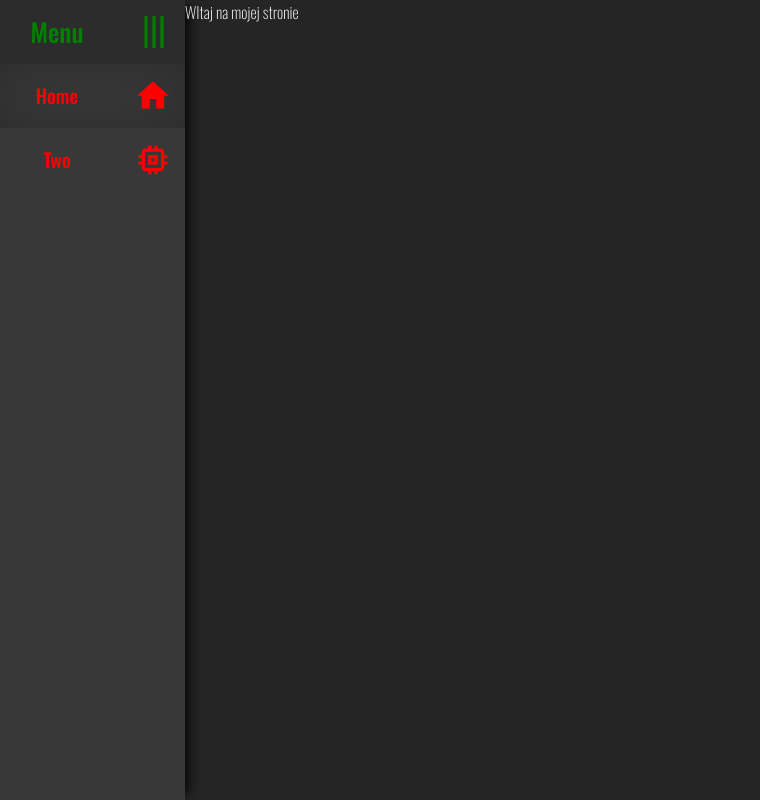
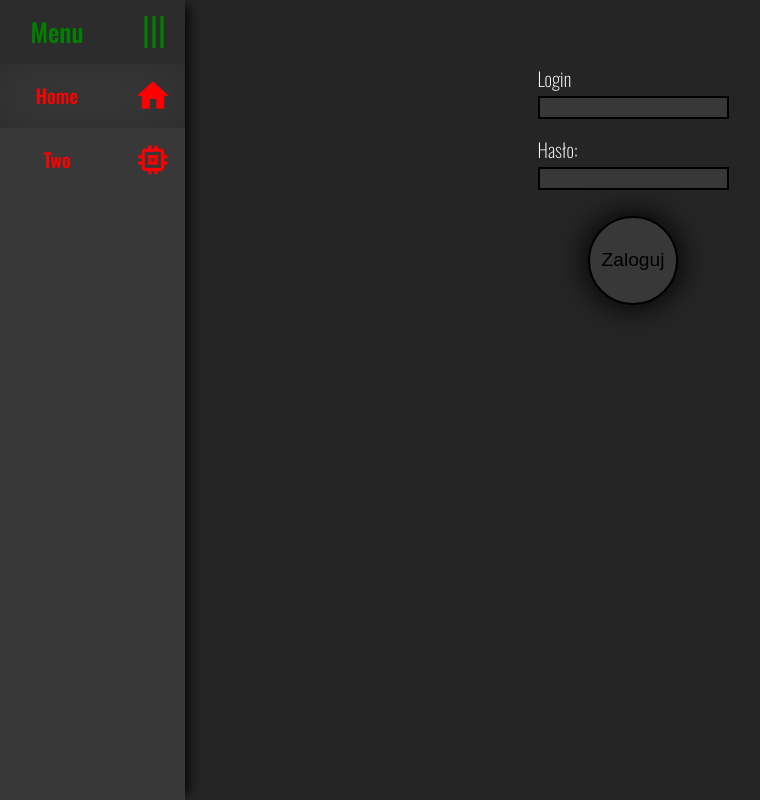
Before and after one commit to MnichMaciej/react_test, a React (Create React App) app: page / in a window 1280 px wide. Shown: the whole page, without its empty margins (7-767 px from the left). Built offline with nearby package versions, Linux system fonts and the light colour scheme.

Commit message:
Add login page

```diff
--- a/src/App.js
+++ b/src/App.js
@@ -2,14 +2,8 @@ import React from 'react';
 import {BrowserRouter, Route} from 'react-router-dom';
 import './App.scss';
 import Menu from './components/Menu/Menu';
+import LoginPage from './components/Pages/LoginPage/LoginPage'
 
-
-class PageOne extends React.Component{
-  render(){
-
-    return <div>WItaj na mojej stronie</div>
-  }
-}
 
 class PageTwo extends React.Component{
   render(){
@@ -17,17 +11,14 @@ class PageTwo extends React.Component{
   }
 }
 
-
-
 class App extends React.Component{
-
 
   render(){
     return (
       <div className="App">
         <BrowserRouter>
           <Menu />
-          <Route path="/" exact component={PageOne}  />
+          <Route path="/" exact component={LoginPage}  />
           <Route path="/two" exact component={PageTwo}  />
         </BrowserRouter>
       </div>
--- a/src/components/Menu/Label.js
+++ b/src/components/Menu/Label.js
@@ -3,11 +3,7 @@ import {NavLink } from 'react-router-dom';
 
 import './Menu.scss';
 
-
 class Label extends React.Component {
-
-
-
     render() {
         let path = this.props.path;
 
--- a/src/components/Menu/Menu.js
+++ b/src/components/Menu/Menu.js
@@ -5,15 +5,9 @@ import { withRouter } from 'react-router';
 import Label from './Label';
 
 class Menu extends React.Component {
-  // constructor(props){
-  //   super(props);
-  //   this.state = {path: "/"};
-  // }
-
 
   render(){
     let path = this.props.location.pathname;
-
     return (
        <div className="Menu">
         <div className="first label">
--- /dev/null
+++ b/src/components/Pages/LoginPage/LoginPage.js
@@ -0,0 +1,30 @@
+import React from 'react';
+import "./LoginPage.scss";
+
+class LoginPage extends React.Component {
+    constructor(props){
+        super(props);
+        this.login = React.createRef();
+        this.password = React.createRef();
+    }
+    loginFunc = () =>{
+        let loginValue = this.login.current.value;
+        let passwordValue = this.password.current.value;
+        console.log(loginValue+" "+passwordValue);  //walidacja
+
+    }
+
+    render() {
+        return (
+            <div className="log">
+                <p className="smallCase">Login</p>
+                <input className="log" type="text" ref={this.login}/>
+                <p className="smallCase">Hasło:</p>
+                <input className="log" type="password" ref={this.password}/>
+                <div className="button"><input type="button" className="button" value="Zaloguj" onClick={this.loginFunc}/></div>
+            </div>
+        );
+    }
+}
+
+export default LoginPage;
--- /dev/null
+++ b/src/components/Pages/LoginPage/LoginPage.scss
@@ -0,0 +1,52 @@
+@import "../../../variables.scss";
+$fontSizeLog: 1.5vw;
+$buttonSize: 7vw;
+div.log {
+    width: fit-content;
+    height: fit-content;
+    margin: 0 auto;
+    padding-top: 5vw;
+}
+
+p.smallCase {
+    margin: 0;
+    padding: 0;
+    font-size: $fontSizeLog;
+    &:not(:first-of-type) {
+        margin-top: 2vh;
+    }
+}
+
+input.log {
+    background-color: $backgroundSecColor;
+    border: 2px solid black;
+    color: white;
+    padding: 2px 5px;
+}
+
+div.button {
+    width: 100%;
+    display: flex;
+    justify-content: center;
+    align-items: center;
+    margin-top: 2vw;
+}
+
+input.button {
+    background-color: $backgroundSecColor;
+    width: $buttonSize;
+    height: $buttonSize;
+    border: 2px solid black;
+    cursor: pointer;
+    border-radius: $buttonSize;
+    font-size: $fontSizeLog;
+    -webkit-box-shadow: 0px 0px 2vw .5vw rgba(0, 0, 0, 0.74);
+    -moz-box-shadow: 0px 0px 2vw .5vw rgba(0, 0, 0, 0.74);
+    box-shadow: 0px 0px 2vw .5vw rgba(0, 0, 0, 0.74);
+    transition: all .2s ease-in-out;
+    &:hover {
+        transform: scale(1.1);
+        border-color: green;
+        color: green;
+    }
+}
```
